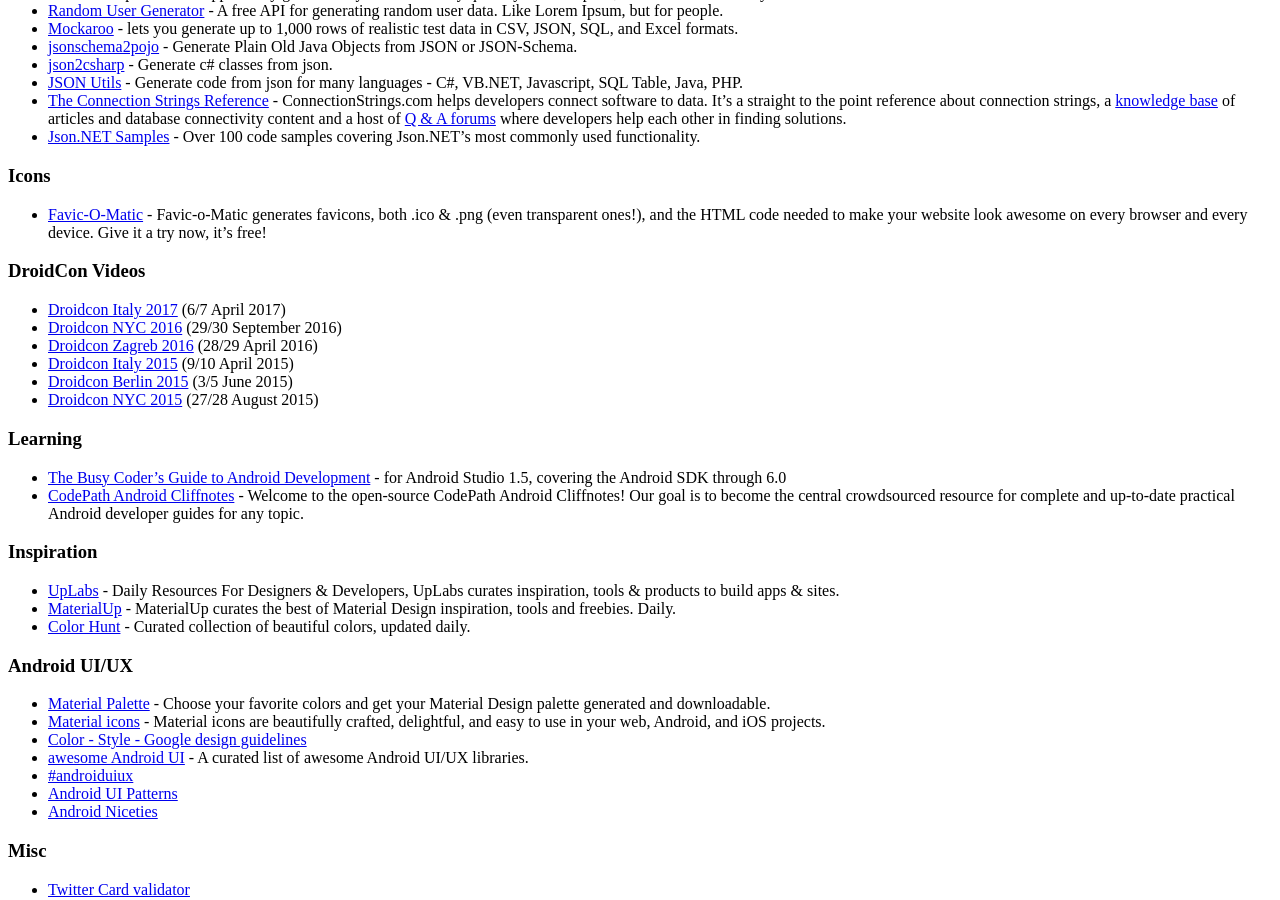
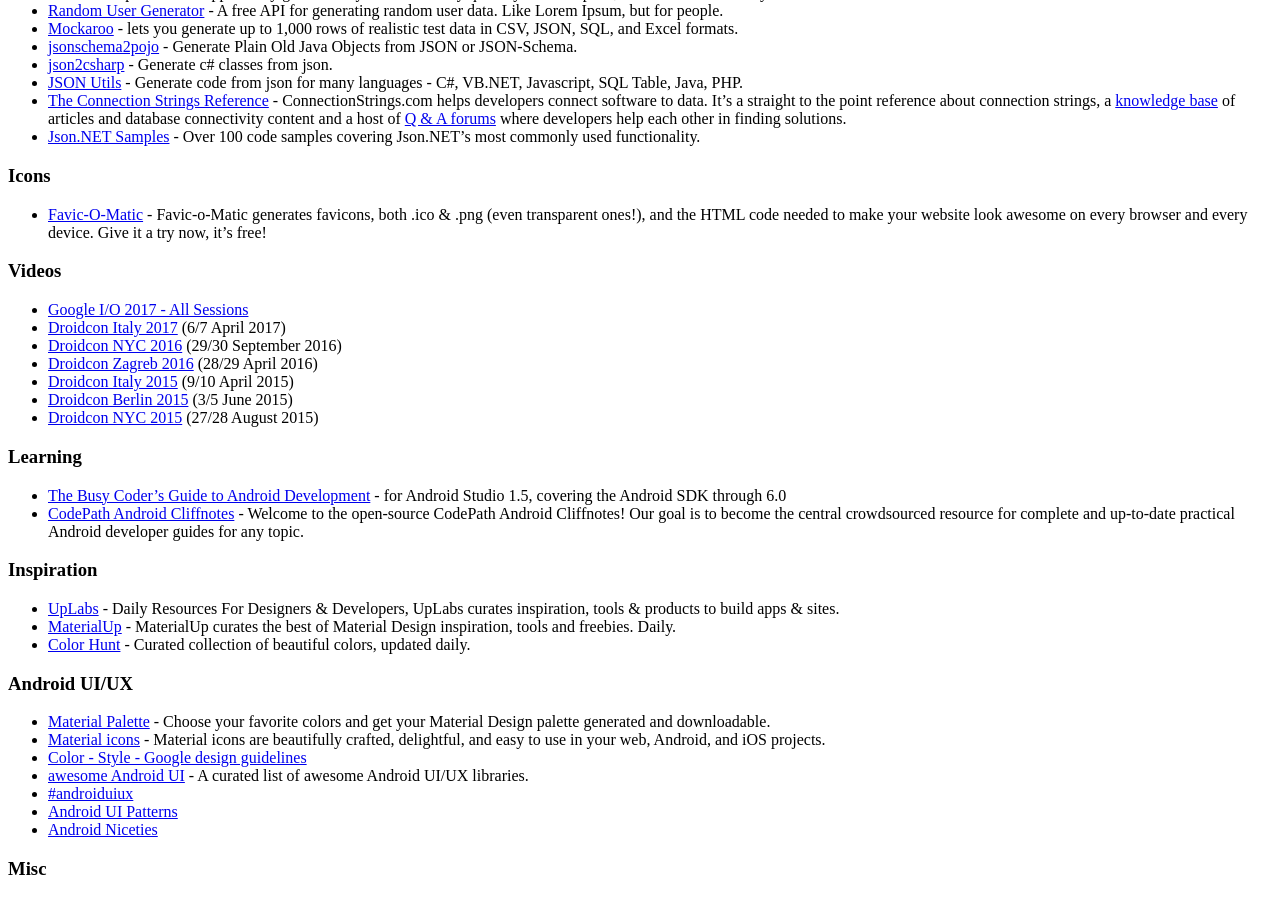
Before and after one commit to kingsor/kingsor.github.io, a Jekyll site: the page built from resources/index.md, in a window 1280 px wide and 900 px high, scrolled down 757 px. Built offline with Jekyll 4.4.1, drawn with Linux system fonts in a browser that asks for light colours.

Commit message:
add links to test Shortr side project

```diff
--- a/resources/index.md
+++ b/resources/index.md
@@ -30,8 +30,9 @@
 ### Icons
 * [Favic-O-Matic](http://www.favicomatic.com/) - Favic-o-Matic generates favicons, both .ico & .png (even transparent ones!), and the HTML code needed to make your website look awesome on every browser and every device. Give it a try now, it's free!
 
-### DroidCon Videos
-* [Droidcon Italy 2017](https://www.youtube.com/playlist?list=PL4ebO4PmeAi4MgpaaK9Hej0P6ooIhmfms) (6/7 April 2017)
+### Videos
+* [Google I/O 2017 - All Sessions](http://shortr.apphb.com/7WgVH)
+* [Droidcon Italy 2017](http://shortr.apphb.com/uh3wz) (6/7 April 2017)
 * [Droidcon NYC 2016](https://www.youtube.com/playlist?list=PLnVy79PaFHMXJha06t6pWfkYcATV4oPvC) (29/30 September 2016)
 * [Droidcon Zagreb 2016](https://www.youtube.com/channel/UCgie3cPslUv7rrpGGWoWiSA) (28/29 April 2016)
 * [Droidcon Italy 2015](https://www.youtube.com/playlist?list=PL4ebO4PmeAi6s0zJoLuydIXUIHxrG8ohS) (9/10 April 2015)
```
